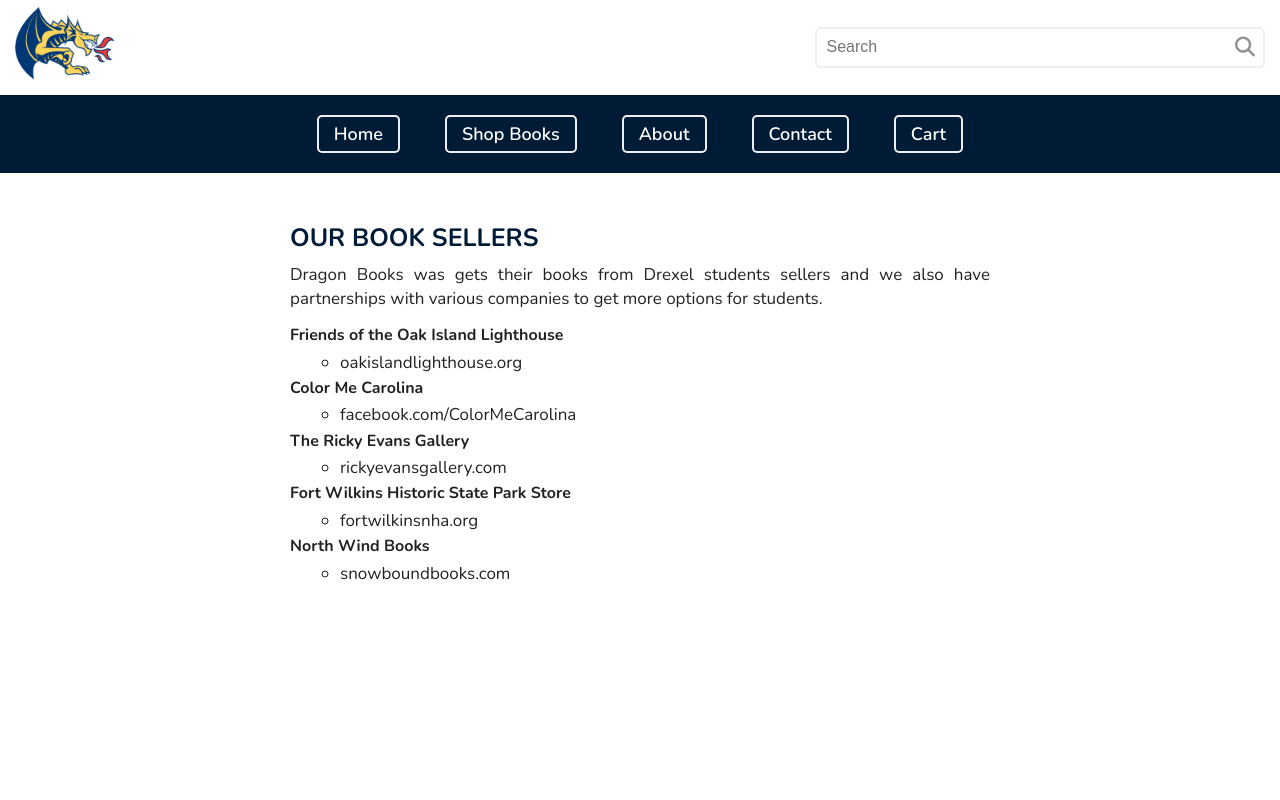
After one commit to ENWEREM0DE/DragonBooks, a Django app: page /booksellers/ in a window 1280 px wide. The commit adds this page. Run offline with Django 3.2, Linux system fonts and the light colour scheme; some libraries are stand-ins or nearby versions.

Commit message:
about us page

```diff
--- a/dragonBooksSite/dragonBooks/static/dragonBooks/CSS/style.css
+++ b/dragonBooksSite/dragonBooks/static/dragonBooks/CSS/style.css
@@ -466,6 +466,10 @@
   margin-bottom: 2rem;
 }
 
+.accordion-thumb:hover + .accordion-thumb{
+  display: block;
+}
+
 /* Active */
 
 .accordion-item.is-active {
--- a/dragonBooksSite/dragonBooks/templates/dragonBooks/about.html
+++ b/dragonBooksSite/dragonBooks/templates/dragonBooks/about.html
@@ -76,9 +76,9 @@
         <div class="right-content">
           <h2>About</h2>
           <ul>
-            <li><a href="#">Our booksellers</a></li>
-            <li><a href="#">For the press</a></li>
-            <li><a href="#">Media mentions</a></li>
+            <li><a href="/booksellers">Our booksellers</a></li>
+            <li><a href="/forthepress">For the press</a></li>
+            <li><a href="/mediamentions">Media mentions</a></li>
           </ul>
         </div>
       </section>
--- /dev/null
+++ b/dragonBooksSite/dragonBooks/templates/dragonBooks/booksellers.html
@@ -0,0 +1,82 @@
+<!DOCTYPE html>
+<html lang="en">
+  <head>
+    <meta charset="UTF-8" />
+    <meta http-equiv="X-UA-Compatible" content="IE=edge" />
+    <meta name="viewport" content="width=device-width, initial-scale=1.0" />
+    <script
+      src="https://kit.fontawesome.com/6255250c8f.js"
+      crossorigin="anonymous"
+    ></script>
+    <link rel="stylesheet" href="/static/dragonBooks/CSS/style.css?{% now 'U' %}"/>
+    <title>Dragon Books - Home</title>
+  </head>
+  <body>
+     <!-- Header -->
+     <header class="header">
+        <div class="container">
+          <div class="sub-header">
+            <div class="brand-logo">
+              <a href="book1.html">
+              <a href="index.html">
+                <img src="../../static/dragonBooks/images/logo.PNG"  alt="Dragon Books" />
+                </a>
+            </div>
+            <div class="search-bar">
+              <input
+                type="search"
+                id="search"
+                name="search"
+                placeholder="Search"
+              />
+              <div class="search-btn">
+                <i class="fas fa-search"></i>
+              </div>
+            </div>
+          </div>
+        </div>
+        <nav class="navbar">
+          <a href="/">Home</a>
+          <a href="/shop">Shop Books</a>
+          <a href="/about">About</a>
+          <a href="/contact">Contact</a>
+          <a href="/cart">Cart</a>
+        </nav>
+      </header>
+
+    <div class="container">
+      <section class="about">
+        <div class="left-content">
+          <h2>Our Book Sellers</h2>
+
+          <p>Dragon Books was gets their books from Drexel students sellers and we also have partnerships with various companies to get more options for students.</p>
+
+          <ul>
+            <h4>Friends of the Oak Island Lighthouse </h4>
+            <li>oakislandlighthouse.org</li>
+          </ul>
+
+          <ul>
+            <h4>Color Me Carolina            </h4>
+            <li>facebook.com/ColorMeCarolina</li>
+          </ul>
+
+          <ul>
+            <h4>The Ricky Evans Gallery            </h4>
+            <li>rickyevansgallery.com</li>
+          </ul>
+
+          <ul>
+            <h4>Fort Wilkins Historic State Park Store            </h4>
+            <li>fortwilkinsnha.org</li>
+          </ul>
+
+          <ul>
+            <h4>North Wind Books            </h4>
+            <li>snowboundbooks.com</li>
+          </ul>
+
+        </div>
+    </footer>
+  </body>
+</html>
--- a/dragonBooksSite/dragonBooks/templates/dragonBooks/contact.html
+++ b/dragonBooksSite/dragonBooks/templates/dragonBooks/contact.html
@@ -9,6 +9,7 @@
       src="https://kit.fontawesome.com/6255250c8f.js"
       crossorigin="anonymous"
     ></script>
+    <script src="https://cdnjs.cloudflare.com/ajax/libs/jquery/2.1.3/jquery.min.js"></script>
     <link rel="stylesheet" href="/static/dragonBooks/CSS/style.css?{% now 'U' %}">
     <title>Dragon Books - About</title>
   </head>
--- a/dragonBooksSite/dragonBooks/views.py
+++ b/dragonBooksSite/dragonBooks/views.py
@@ -49,3 +49,12 @@
 def single(request,id):
     product_object = Products.objects.get(id=id)
     return render(request, 'dragonBooks/singlebook.html', {'product_object':product_object})
+
+def forthepress(request):
+    return render(request, 'dragonBooks/forthepress.html', {})
+
+def booksellers(request):
+    return render(request, 'dragonBooks/booksellers.html', {})
+
+def mediamentions(request):
+    return render(request, 'dragonBooks/mediamentions.html', {})
--- a/dragonBooksSite/dragonBooksSite/urls.py
+++ b/dragonBooksSite/dragonBooksSite/urls.py
@@ -32,7 +32,10 @@
     path('codeSearch/', views.codeSearch, name='codeSearch'),
     path('<int:id>/',views.single, name='single'),
     path('searchCode/', views.searchCode, name='searchCode'),
-    path('checkout/', views.checkout, name="checkout")
+    path('checkout/', views.checkout, name="checkout"),
+    path('forthepress/', views.forthepress, name="forthepress"),
+    path('booksellers/', views.booksellers, name="booksellers"),
+    path('mediamentions/', views.mediamentions, name="mediamentions"),
 ]
 
 urlpatterns +=  static(settings.MEDIA_URL, document_root=settings.MEDIA_ROOT)
```
Also changed, not shown: dragonBooksSite/dragonBooks/templates/dragonBooks/forthepress.html (added, +62 -0 lines), dragonBooksSite/dragonBooks/templates/dragonBooks/mediamentions.html (added, +61 -0 lines).
